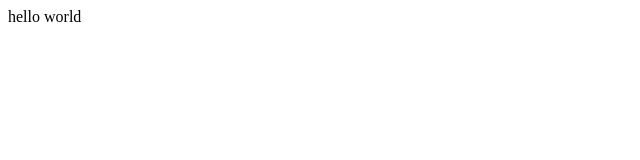
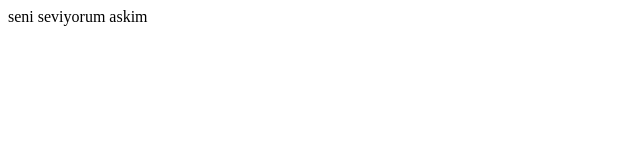
Before and after one commit to begum-ozdemir/begumozdemir, a plain HTML site: page index.html in a window 1280 px wide. Shown: the full height of the page, 0-640 px from the left. Drawn offline with Linux system fonts and the light colour scheme.

Commit message:
Add files via upload

```diff
--- a/index.html
+++ b/index.html
@@ -6,7 +6,7 @@
     <title>Begüm Özdemir</title>
 </head>
 <body>
-    hello world
+    seni seviyorum askim
     </main>
 </body>
 </html>
```
